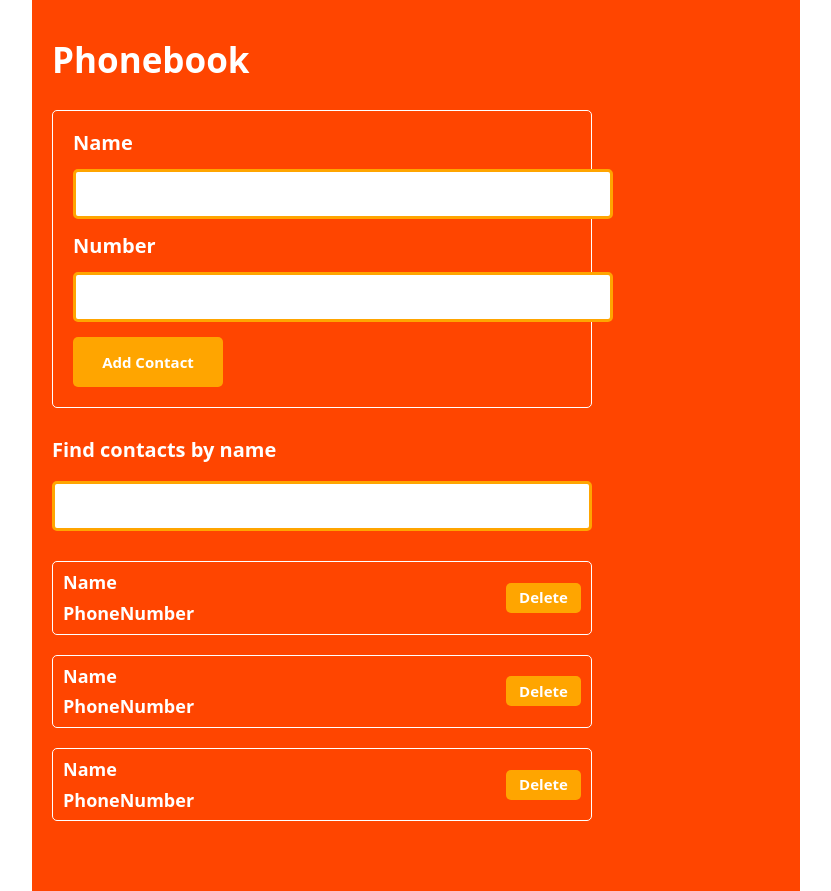
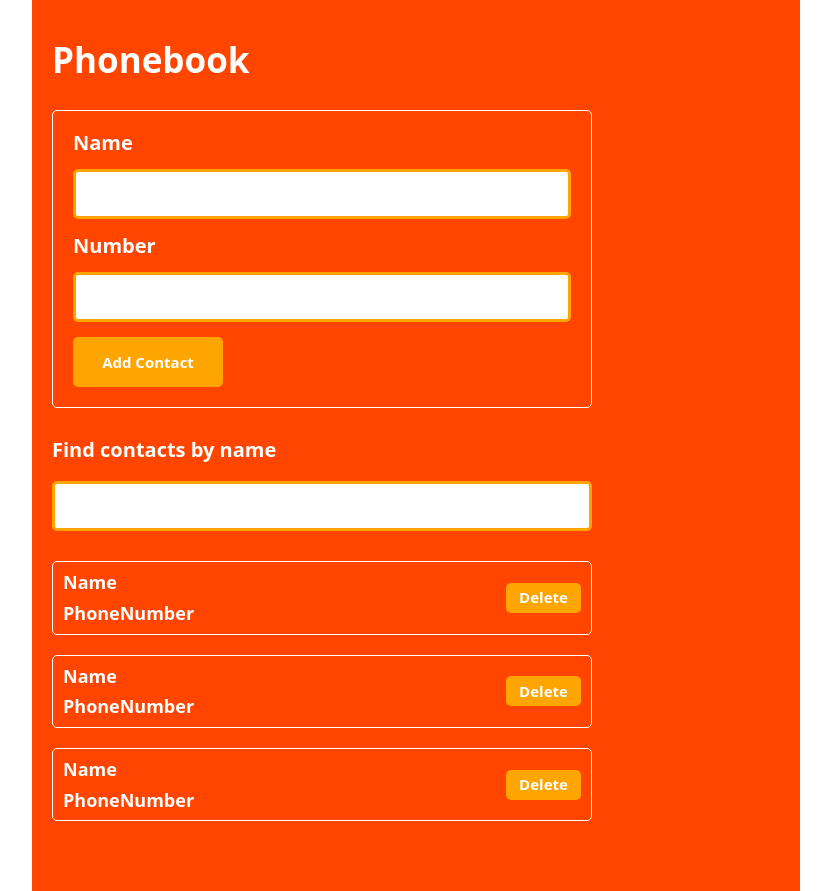
Before and after one commit to Elijah-Vakulenko/goit-react-hw-03, a React (Vite) app: page / in a window 1280 px wide. Shown: the whole page, without its empty margins (224-1055 px from the left). Built offline with nearby package versions, Linux system fonts and the light colour scheme.

Commit message:
Update ContactForm.module.css

```diff
--- a/src/components/ContactForm/ContactForm.module.css
+++ b/src/components/ContactForm/ContactForm.module.css
@@ -18,10 +18,6 @@
   width: 100%;
   height: 50px;
   border-radius: 5px;
-
-  @media screen and (min-width: 768px) {
-    width: 540px;
-  }
 }
 
 .btn {
```
